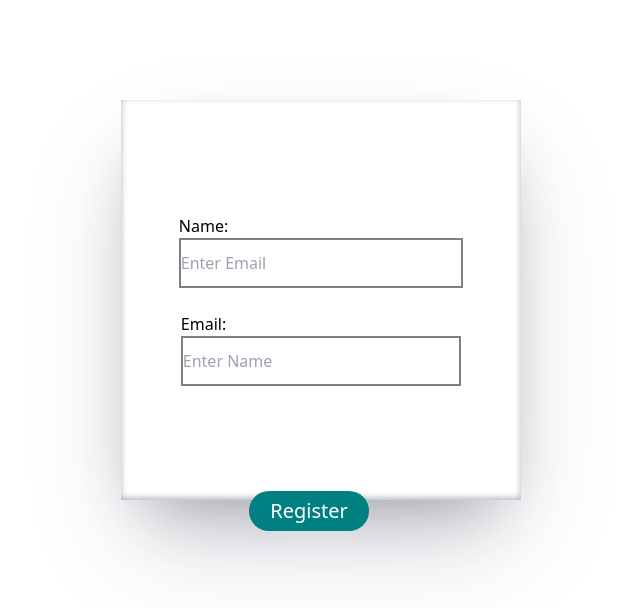
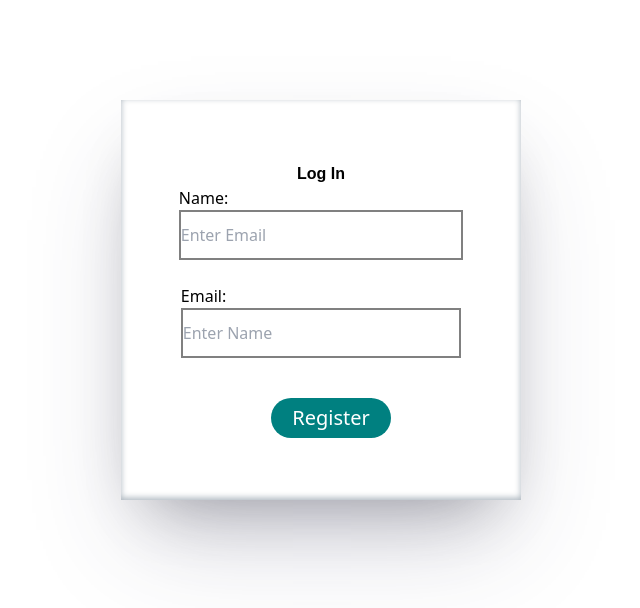
Before and after one commit to priyanka1565/catalogue-mangement, a React (Create React App) app in the folder cataologue/: page / in a window 1280 px wide. Shown: the top 608 px of the page, without its empty margins (391-1031 px from the left). Built offline with nearby package versions, Linux system fonts and the light colour scheme.

Commit message:
third commit

```diff
--- a/cataologue/src/components/page1.jsx
+++ b/cataologue/src/components/page1.jsx
@@ -25,9 +25,18 @@ export const RegistrationForm = () => {
           alignItems: "center",
           justifyContent: "center",
           marginLeft: "40%",
-          boxShadow: "rgba(50, 50, 93, 0.25) 0px 50px 100px -20px, rgba(0, 0, 0, 0.3) 0px 30px 60px -30px, rgba(10, 37, 64, 0.35) 0px -2px 6px 0px inset",
+          boxShadow:
+            "rgba(50, 50, 93, 0.25) 0px 50px 100px -20px, rgba(0, 0, 0, 0.3) 0px 30px 60px -30px, rgba(10, 37, 64, 0.35) 0px -2px 6px 0px inset",
         }}
       >
+        <h1
+          style={{
+            fontFamily: "sans-serif",
+            fontWeight: "700",
+          }}
+        >
+          Log In
+        </h1>
         <label>
           Name:
           <input
@@ -57,21 +66,24 @@ export const RegistrationForm = () => {
             onChange={(e) => setEmail(e.target.value)}
           />
         </label>
-      </div>
         <button
           style={{
             marginLeft: "50%",
-          marginTop: "-70%",
+            marginRight: "180px",
+            marginTop:"40px",
             height: "40px",
             width: "120px",
             textAlign: "center",
-          backgroundColor:"teal"
+            backgroundColor: "teal",
+             boxShadow: "5px 10px"
           }}
           className="rounded-3xl text-white text-xl w-40"
           type="submit"
         >
           Register
         </button>
+      </div>
+
       <br />
     </form>
   );
--- a/cataologue/src/components/page2.jsx
+++ b/cataologue/src/components/page2.jsx
@@ -89,7 +89,7 @@ export const ConfirmationPage = () => {
         </div>
         <div>
           <select onChange={(e) => filtertype(e, e.target.value)}>
-            <option value="">---</option>
+            <option value="">Select Category</option>
             <option value="electronics">Electronics</option>
             <option value="jewelery">Jewelery</option>
             <option value="men's clothing">men's clothing</option>
```
Lines whose indentation alone changed are shown as unchanged.
